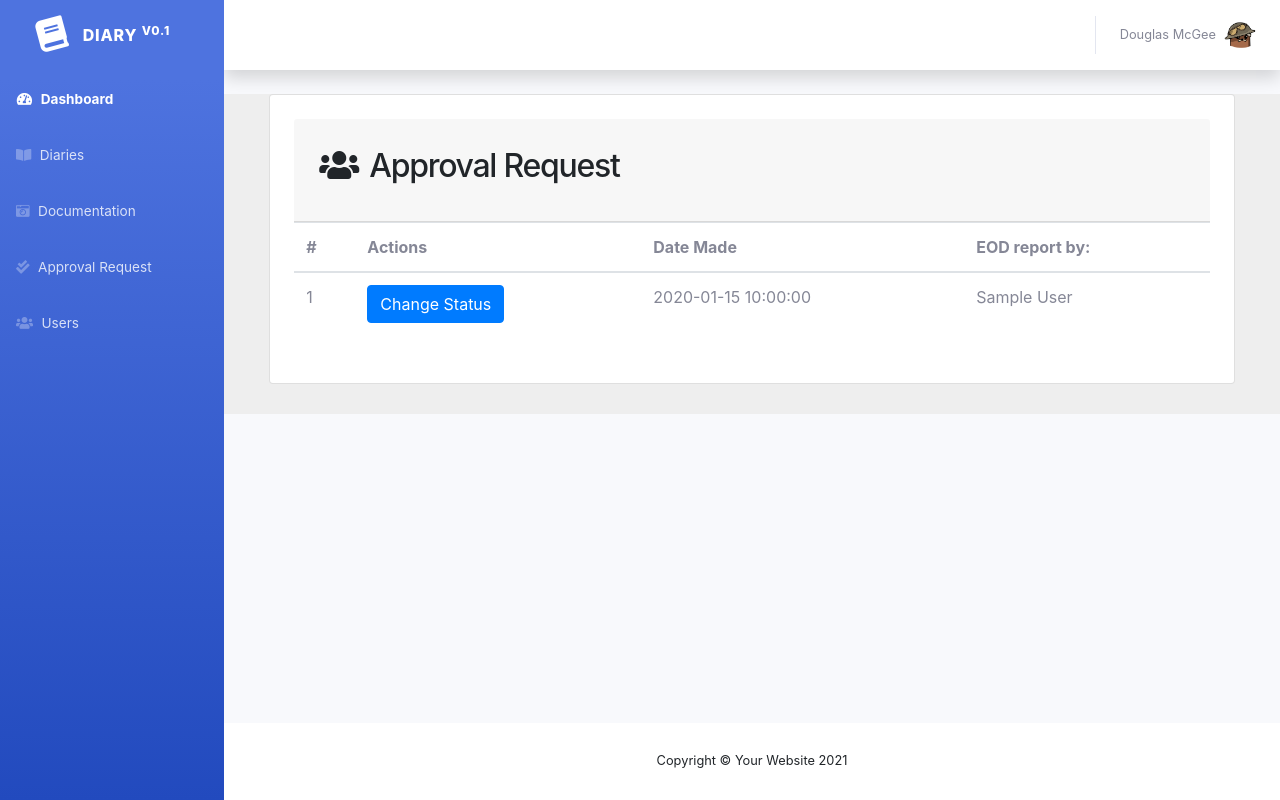
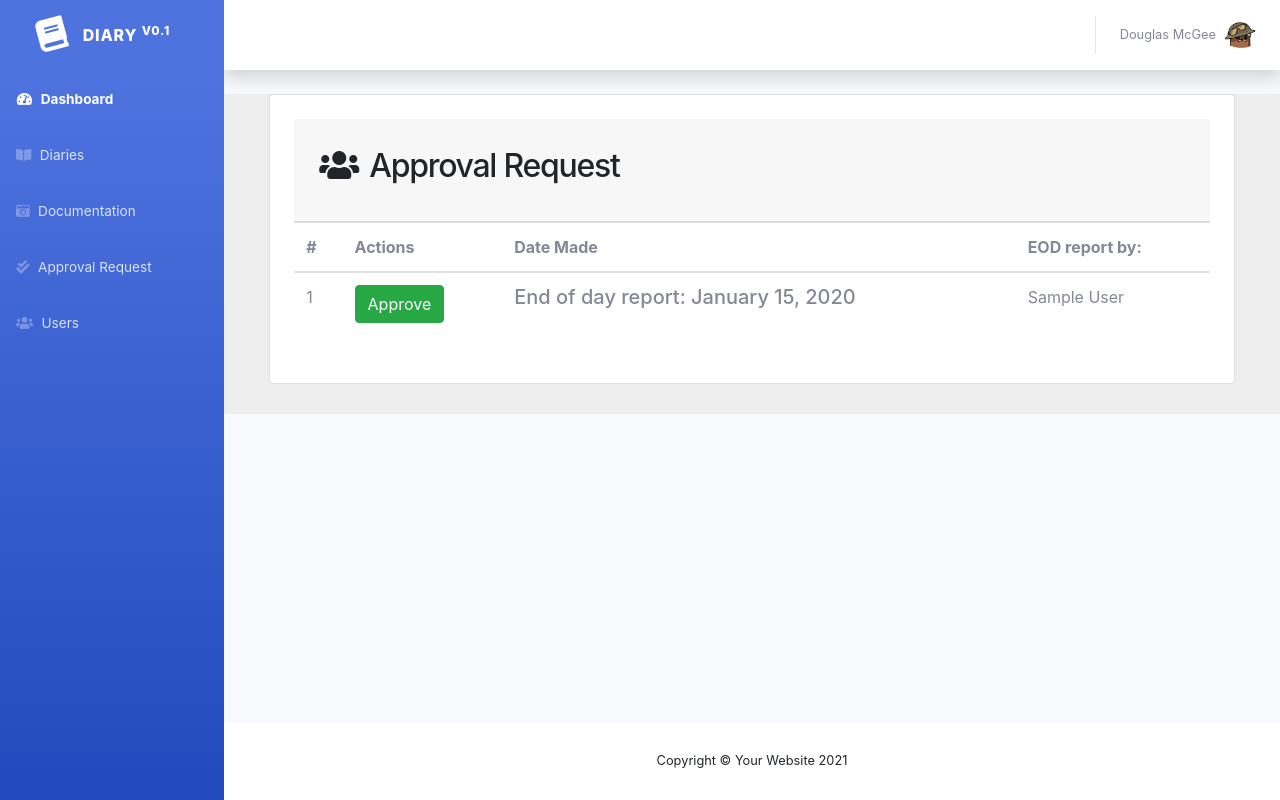
Before and after one commit to Kanunay/duty_diary, a Laravel app: page /approval_request in a window 1280 px wide. Run offline with Laravel 8, Linux system fonts and the light colour scheme; tables that the repository leaves empty hold one stand-in row (values such as "Sample post"); parts of the project's set-up code (start-up, migrations or seed data) failed here and were passed over; some libraries are stand-ins or nearby versions.

Commit message:
update for he diaries

```diff
--- a/resources/views/admin/approval_request/index.blade.php
+++ b/resources/views/admin/approval_request/index.blade.php
@@ -26,14 +26,13 @@
                         </thead>
                         <tbody>
                             @foreach ($diaries as $diary)
+                                @if ($diary->status === 1)
                                     <tr>
                                         <td>{{ $loop->iteration }}</td>
                                         <td>
-                                    <button class="btn btn-primary change-status-btn" data-id="{{ $diary->id }}">Change Status</button>
-
-
+                                            <button class="btn btn-success change-status-btn" data-id="{{ $diary->id }}">Approve</button>
                                         </td>
-                                <td>{{ $diary->created_at }}</td>
+                                        <td><h5>End of day report: {{ $diary->created_at->format('F d, Y') }}</h5></td>
                                         <td>
                                             @if ($user = $users->find($diary->author_id))
                                                 {{ $user->name }}
@@ -42,7 +41,12 @@
                                             @endif
                                         </td>
                                     </tr>
+                                @elseif ($diary->status === 2)
+                                    {{-- Do nothing or display alternative content for status 2 --}}
+                                @endif
                             @endforeach
+
+                        {{-- {{ $diary->status }} --}}
                         </tbody>
                     </table>
 
@@ -78,7 +82,8 @@
                             timer: 1500
                         });
 
-                        // You can also update the UI here if needed
+                        // Refresh the page
+                        location.reload();
                     } else {
                         Swal.fire({
                             icon: 'error',
@@ -102,4 +107,5 @@
 
 
 
+
 @endsection
```
Lines whose indentation alone changed are shown as unchanged.
